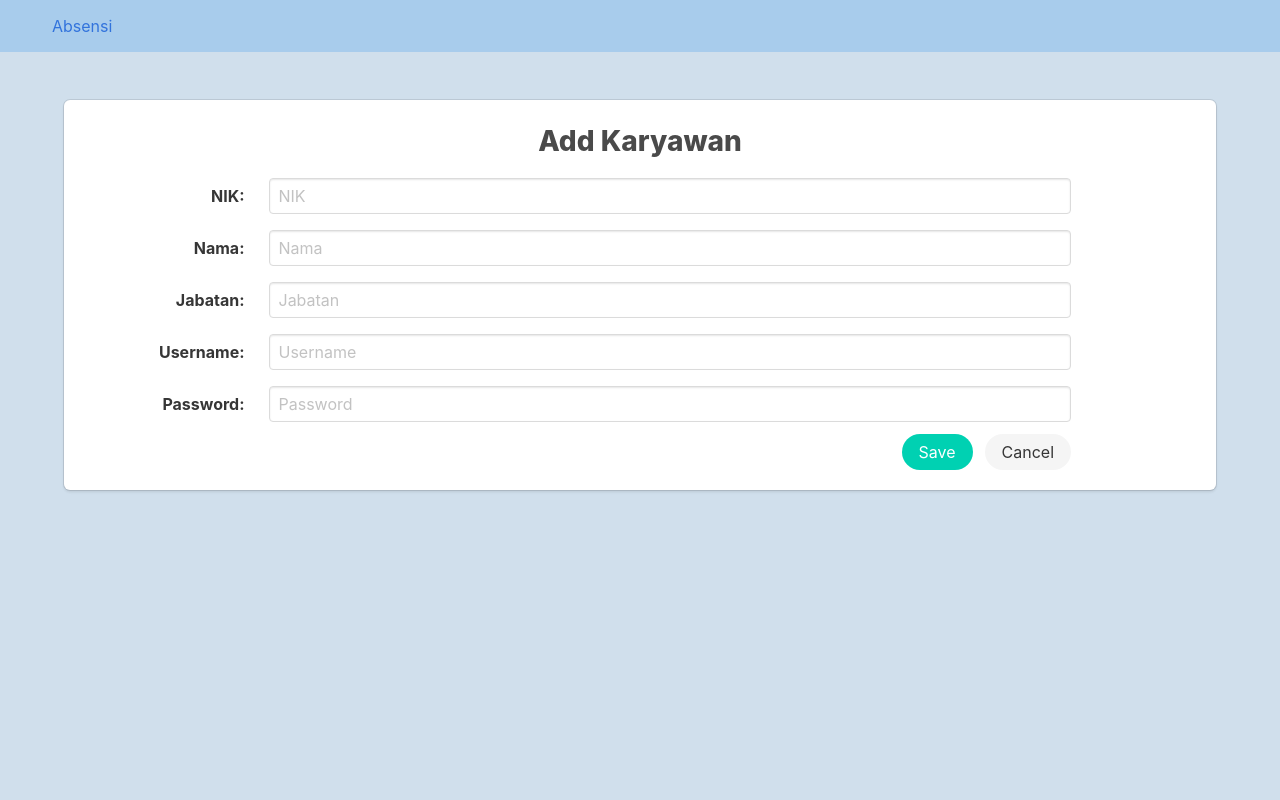
After one commit to aldyistna/absensi_web, a Flask app: template templates/add_karyawan.html in a window 1280 px wide. The commit adds this page. Run offline with Flask 2, Linux system fonts and the light colour scheme; the template is opened without the code that fills it, so the values that code supplies are empty; parts of the project's set-up code (start-up, migrations or seed data) failed here and were passed over; some libraries are stand-ins or nearby versions.

Commit message:
add menu add karyawan

```diff
--- /dev/null
+++ b/templates/add_karyawan.html
@@ -0,0 +1,115 @@
+{% extends 'base.html' %}
+
+{% block content %}
+
+    <div class="hero-body" style="align-items: flex-start">
+        <div class="container">
+            <div>
+                <div class="box">
+                    <h1 style="display: flex;margin-bottom: .75rem;font-size: 28px;font-weight: 800;align-items: center;justify-content: center;">{% block title %} Add Karyawan {% endblock %}</h1>
+                    {% with messages = get_flashed_messages() %}
+                    {% if messages %}
+                        <div class="notification is-danger">
+                            <button class="delete" onclick="this.parentElement.style.display='none'"></button>
+                            {{ messages[0] }}
+                        </div>
+                    {% endif %}
+                    {% endwith %}
+                    <form method="POST" action="/save_karyawan" style="padding-right: 125px">
+
+                        <div class="field is-horizontal">
+                          <div class="field-label is-normal">
+                            <label class="label">NIK:</label>
+                          </div>
+                          <div class="field-body">
+                            <div class="field">
+                              <div class="control">
+                                <input class="input" name="nik" type="text" placeholder="NIK" required>
+                              </div>
+                            </div>
+                          </div>
+                        </div>
+
+                        <div class="field is-horizontal">
+                          <div class="field-label is-normal">
+                            <label class="label">Nama:</label>
+                          </div>
+                          <div class="field-body">
+                            <div class="field">
+                              <div class="control">
+                                <input class="input" name="name" type="text" placeholder="Nama" required>
+                              </div>
+                            </div>
+                          </div>
+                        </div>
+
+                        <div class="field is-horizontal">
+                          <div class="field-label is-normal">
+                            <label class="label">Jabatan:</label>
+                          </div>
+                          <div class="field-body">
+                            <div class="field">
+                              <div class="control">
+                                <input class="input" name="jabatan" type="text" placeholder="Jabatan" required>
+                              </div>
+                            </div>
+                          </div>
+                        </div>
+
+                        <div class="field is-horizontal">
+                          <div class="field-label is-normal">
+                            <label class="label">Username:</label>
+                          </div>
+                          <div class="field-body">
+                            <div class="field">
+                              <div class="control">
+                                <input class="input" name="username" type="text" placeholder="Username" required>
+                              </div>
+                            </div>
+                          </div>
+                        </div>
+
+                        <div class="field is-horizontal">
+                          <div class="field-label is-normal">
+                            <label class="label">Password:</label>
+                          </div>
+                          <div class="field-body">
+                            <div class="field">
+                              <div class="control">
+                                <input class="input" type="password" name="password" placeholder="Password" required>
+                              </div>
+                            </div>
+                          </div>
+                        </div>
+
+                        {#<div class="field">
+                            <div class="control">
+                                <input class="input is-medium is-link" type="text" name="nik" placeholder="Your Username" autofocus="">
+                            </div>
+                        </div>#}
+
+                        {#<div class="field">
+                            <div class="control">
+                                <input class="input is-medium is-link" type="password" name="password" placeholder="Your Password">
+                            </div>
+                        </div>#}
+
+                        <div class="field is-grouped is-grouped-right">
+                          <p class="control">
+                            <button type="submit" class="button is-primary is-rounded">
+                              Save
+                            </button>
+                          </p>
+                          <p class="control">
+                            <a class="button is-light is-rounded" href="{{ url_for('absen') }}">
+                              Cancel
+                            </a>
+                          </p>
+                        </div>
+{#                        <button class="button is-rounded is-medium is-info is-fullwidth">Login</button>#}
+                    </form>
+                </div>
+            </div>
+        </div>
+    </div>
+{% endblock %}
--- a/templates/base.html
+++ b/templates/base.html
@@ -39,9 +39,14 @@
                     <div id="navbarMenuHeroA" class="navbar-menu">
                         <div class="navbar-end">
                             {% if current_user.is_authenticated %}
-                            <a href="{{ url_for('logout') }}" class="navbar-item">
-                                Logout
-                            </a>
+                                {% if request.endpoint == 'absen'  %}
+                                    <a href="{{ url_for('add_karyawan') }}" class="navbar-item">
+                                        Add Karyawan
+                                    </a>
+                                {% endif %}
+                                <a href="{{ url_for('logout') }}" class="navbar-item">
+                                    Logout
+                                </a>
                             {% endif %}
                         </div>
                     </div>
```
Also changed, not shown: absensi/resource/karyawan.py (added, +44 -0 lines), absensi/router/route.py (+10 -0 lines).
